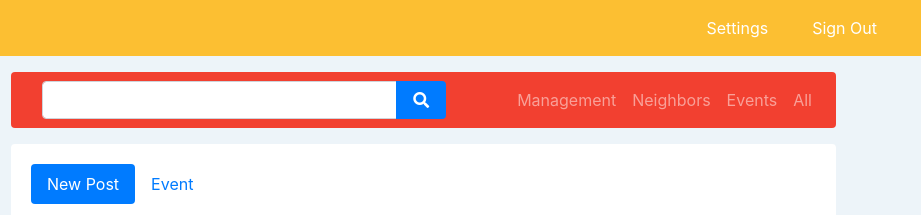
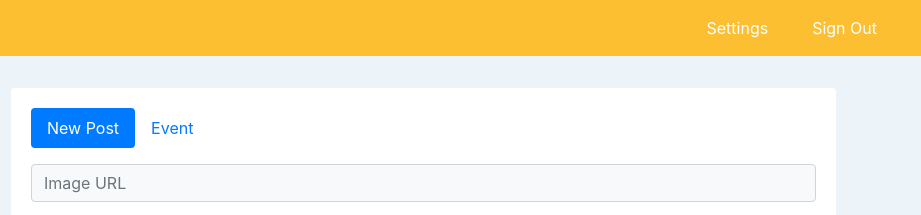
Before and after one commit to chaelyoung/neighborly_demo, a plain HTML site: page index.html in a window 1280 px wide. Shown: the top 215 px of the page, 359-1280 px from the left. Drawn offline with nearby package versions, Linux system fonts and the light colour scheme; a script that the page names is missing.

Commit message:
files updated

```diff
--- a/index.html
+++ b/index.html
@@ -76,34 +76,6 @@
 
             <!-- column for all posts -->
             <div class="col-md-9">
-
-                <!-- SUB-NAV - FILTER POSTS -->
-                <nav class="navbar sticky-top navbar-expand-lg navbar-dark bg-dark justify-content-end rounded" id="subNavCustom">
-                    <div class="container ml-0 mr-5">
-                        <div class="input-group" id="navSearchBar">
-                            <input type="text" class="form-control" placeholder="">
-                            <div class="input-group-append">
-                                <button class="btn px-3" id="subNavSearchBtn" type="button">
-                                    <i class="fas fa-search searchIconCustom"></i>
-                                </button>
-                            </div>
-                        </div>
-                    </div>
-                    <ul class="navbar-nav">
-                        <li class="nav-item">
-                            <a class="nav-link" href="#">Management</a>
-                        </li>
-                        <li class="nav-item">
-                            <a class="nav-link" href="#">Neighbors</a>
-                        </li>
-                        <li class="nav-item">
-                            <a class="nav-link" href="#">Events</a>
-                        </li>
-                        <li class="nav-item">
-                            <a class="nav-link" href="#">All</a>
-                        </li>
-                    </ul>
-                </nav>
 
                 <!-- sub row & column for posts -->
                 <div class="row">
```
Also changed, not shown: signuplogin.html (+11 -17 lines).
